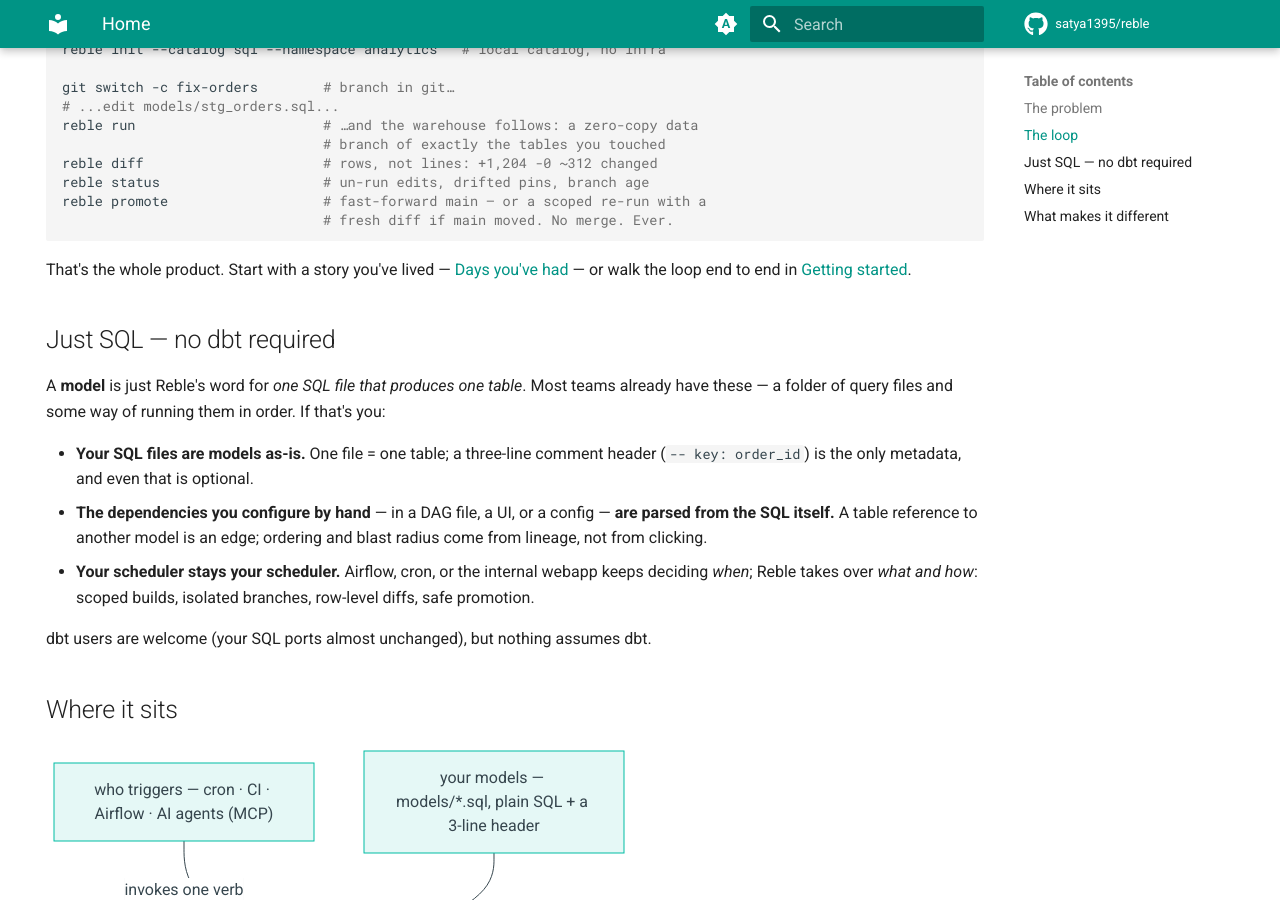
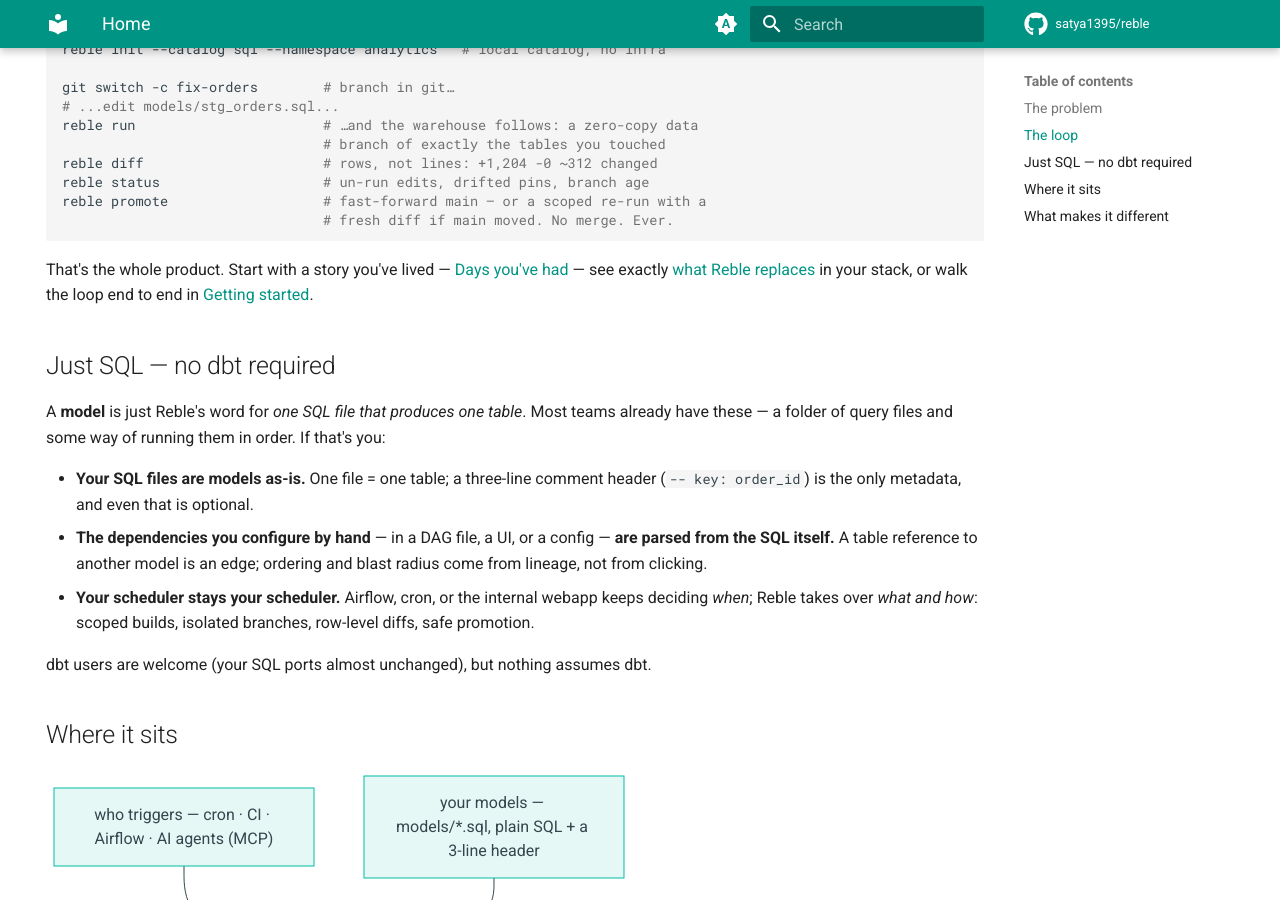
Before and after one commit to satya1395/reble, an MkDocs documentation site: the page built from docs/index.md, in a window 1280 px wide and 900 px high, scrolled down 696 px. Built offline with MkDocs 1.6.1 and Material for MkDocs 9.7.7, drawn with Linux system fonts in a browser that asks for light colours; comment, search, counter and statistics services are not loaded.

Commit message:
docs: What Reble replaces — one-liner, before/after, team archetypes, stack table
Summary line first; the Today/With-Reble pairing; dbt / SQL+Airflow /
webapp team pitches; layer table as fine print. Cross-linked from home
and comparisons.

````diff
--- a/docs/index.md
+++ b/docs/index.md
@@ -47,8 +47,9 @@
 ```
 
 That's the whole product. Start with a story you've lived —
-[Days you've had](scenarios.md) — or walk the loop end to end in
-[Getting started](getting-started.md).
+[Days you've had](scenarios.md) — see exactly
+[what Reble replaces](replaces.md) in your stack, or walk the loop end to
+end in [Getting started](getting-started.md).
 
 ## Just SQL — no dbt required
 
--- a/mkdocs.yml
+++ b/mkdocs.yml
@@ -51,6 +51,7 @@
   - Airflow: airflow.md
   - Concepts: concepts.md
   - Comparisons: comparisons.md
+  - What Reble replaces: replaces.md
   - Command reference: cli.md
 
 not_in_nav: |
````
Also changed, not shown: docs/comparisons.md (+2 -1 lines), docs/replaces.md (added, +64 -0 lines).
